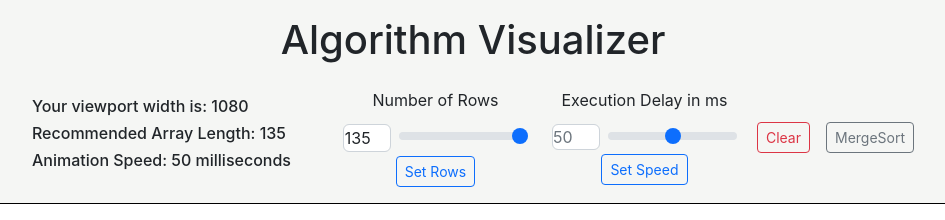
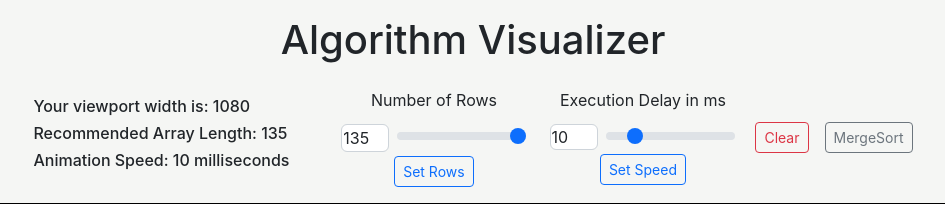
Before and after one commit to Tasups/algo-viz, a React (Create React App) app: page / in a window 1280 px wide. Shown: the top 220 px of the page, without its empty margins (167-1112 px from the left). Built offline with nearby package versions, Linux system fonts and the light colour scheme; the HTML template or start-up script is replaced by a standard one.

Commit message:
minor changes including default speed is 1

```diff
--- a/src/App.js
+++ b/src/App.js
@@ -13,8 +13,8 @@ let recommendedArrayLength = Math.floor(windowWidth / 8)
 function App() {
   const [array, setArray] = useState([])
   const [numValue, setNumValue] = useState(recommendedArrayLength)
-  const [speedValue, setSpeedValue] = useState("")
-  const [speed, setSpeed] = useState(50)
+  const [speedValue, setSpeedValue] = useState(10)
+  const [speed, setSpeed] = useState(10)
 
   const mergeSort = () => {
     const animations = mergeSortAnimations(array);
@@ -25,7 +25,7 @@ function App() {
         const [barOneIdx, barTwoIdx] = animations[i];
         const barOneStyle = arrayBars[barOneIdx].style;
         const barTwoStyle = arrayBars[barTwoIdx].style;
-        const color = i % 3 === 0 ? "red" : "turquoise";
+        const color = i % 3 === 0 ? "#FF0007" : "#30D5C8";
         setTimeout(() => {
           barOneStyle.backgroundColor = color;
           barTwoStyle.backgroundColor = color;
@@ -115,7 +115,7 @@ function App() {
             <Form.Range
               value={speedValue}
               min={1}
-              max={100}
+              max={50}
               onChange={(e) => setSpeedValue(e.target.value)}
             />
           </Form.Group>
```
